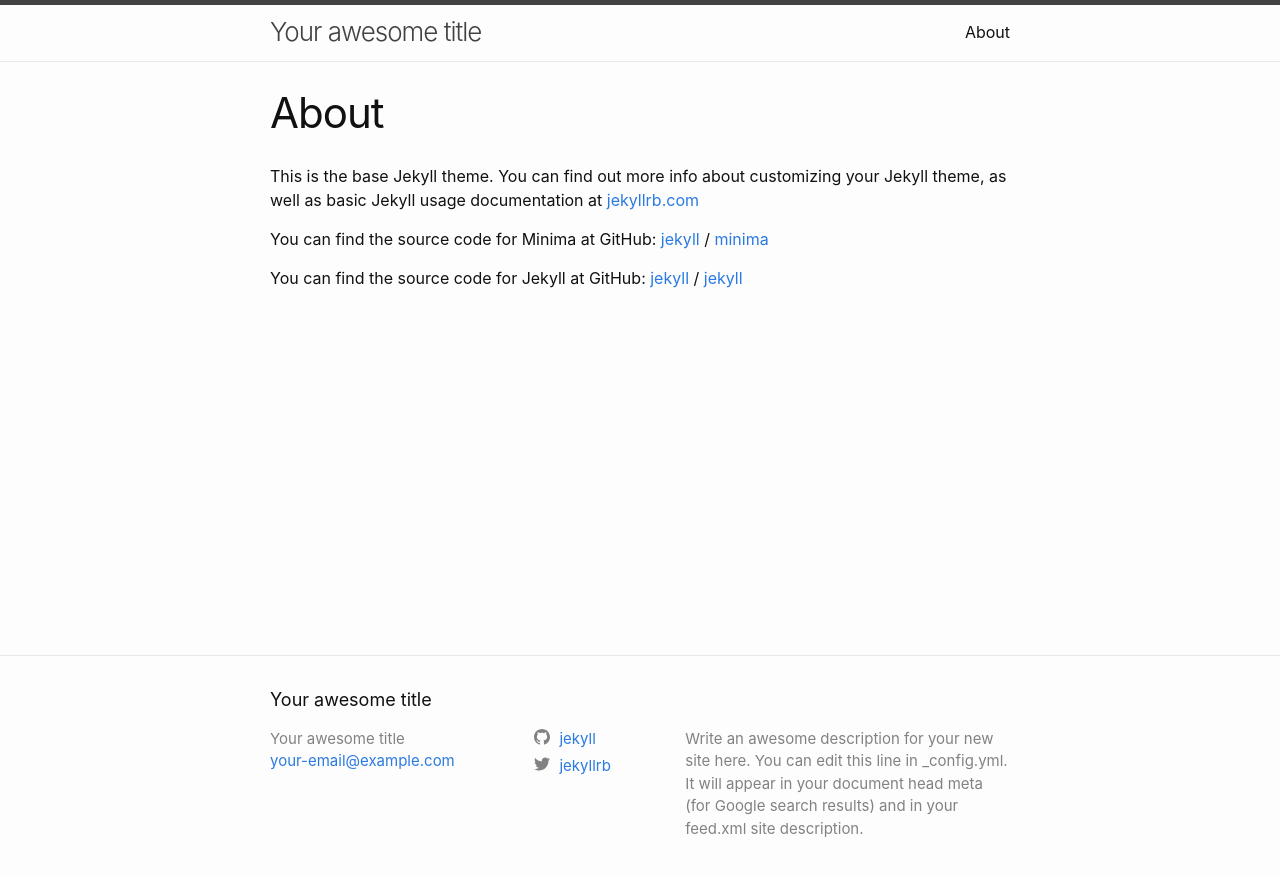
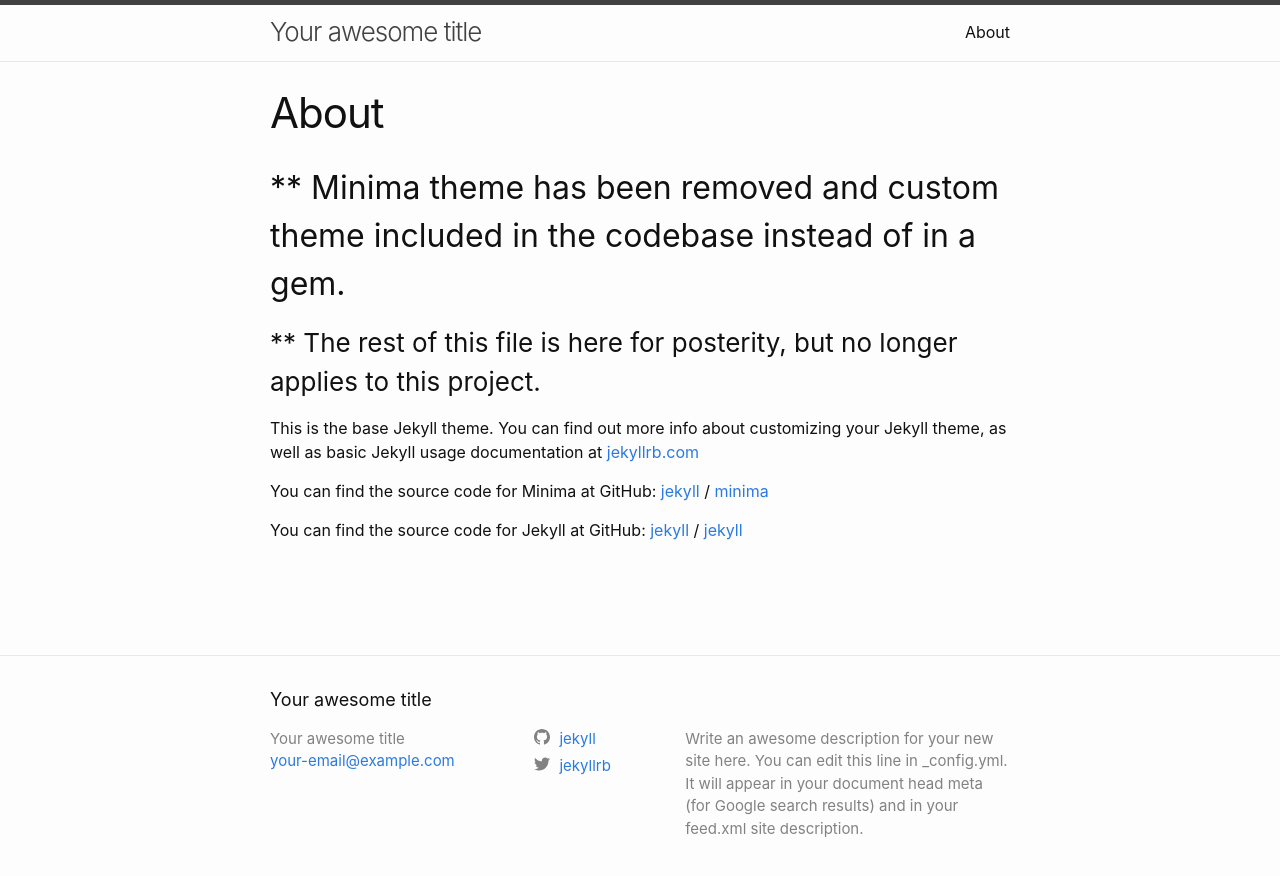
Before and after one commit to ronaldlynn/blog-mcclellan-tech, a Jekyll site: the page built from about.markdown, in a window 1280 px wide. Shown: the top 876 px of the page. Built offline with Jekyll 4.4.1, drawn with Linux system fonts in a browser that asks for light colours.

Commit message:
Rename minima theme

```diff
--- a/Gemfile
+++ b/Gemfile
@@ -8,8 +8,6 @@ source "https://rubygems.org"
 # This will help ensure the proper Jekyll version is running.
 # Happy Jekylling!
 gem "jekyll", "~> 4.1.1"
-# This is the default theme for new Jekyll sites. You may change this to anything you like.
-# gem "minima", "~> 2.5"
 # If you want to use GitHub Pages, remove the "gem "jekyll"" above and
 # uncomment the line below. To upgrade, run `bundle update github-pages`.
 # gem "github-pages", group: :jekyll_plugins
--- a/_config.yml
+++ b/_config.yml
@@ -30,7 +30,6 @@ twitter_username: jekyllrb
 github_username:  jekyll
 
 # Build settings
-# theme: minima
 plugins:
   - jekyll-feed
   - jekyll-seo-tag
--- a/_includes/social.html
+++ b/_includes/social.html
@@ -1,14 +1,14 @@
 <ul class="social-media-list">
-  {%- if site.dribbble_username -%}<li><a href="https://dribbble.com/{{ site.dribbble_username| cgi_escape | escape }}"><svg class="svg-icon"><use xlink:href="{{ '/assets/minima-social-icons.svg#dribbble' | relative_url }}"></use></svg> <span class="username">{{ site.dribbble_username| escape }}</span></a></li>{%- endif -%}
-  {%- if site.facebook_username -%}<li><a href="https://www.facebook.com/{{ site.facebook_username| cgi_escape | escape }}"><svg class="svg-icon"><use xlink:href="{{ '/assets/minima-social-icons.svg#facebook' | relative_url }}"></use></svg> <span class="username">{{ site.facebook_username| escape }}</span></a></li>{%- endif -%}
-  {%- if site.flickr_username -%}<li><a href="https://www.flickr.com/photos/{{ site.flickr_username| cgi_escape | escape }}"><svg class="svg-icon"><use xlink:href="{{ '/assets/minima-social-icons.svg#flickr' | relative_url }}"></use></svg> <span class="username">{{ site.flickr_username| escape }}</span></a></li>{%- endif -%}
-  {%- if site.github_username -%}<li><a href="https://github.com/{{ site.github_username| cgi_escape | escape }}"><svg class="svg-icon"><use xlink:href="{{ '/assets/minima-social-icons.svg#github' | relative_url }}"></use></svg> <span class="username">{{ site.github_username| escape }}</span></a></li>{%- endif -%}
-  {%- if site.instagram_username -%}<li><a href="https://instagram.com/{{ site.instagram_username| cgi_escape | escape }}"><svg class="svg-icon"><use xlink:href="{{ '/assets/minima-social-icons.svg#instagram' | relative_url }}"></use></svg> <span class="username">{{ site.instagram_username| escape }}</span></a></li>{%- endif -%}
-  {%- if site.linkedin_username -%}<li><a href="https://www.linkedin.com/in/{{ site.linkedin_username| cgi_escape | escape }}"><svg class="svg-icon"><use xlink:href="{{ '/assets/minima-social-icons.svg#linkedin' | relative_url }}"></use></svg> <span class="username">{{ site.linkedin_username| escape }}</span></a></li>{%- endif -%}
-  {%- if site.pinterest_username -%}<li><a href="https://www.pinterest.com/{{ site.pinterest_username| cgi_escape | escape }}"><svg class="svg-icon"><use xlink:href="{{ '/assets/minima-social-icons.svg#pinterest' | relative_url }}"></use></svg> <span class="username">{{ site.pinterest_username| escape }}</span></a></li>{%- endif -%}
-  {%- for mst in site.mastodon -%}{%- if mst.username and mst.instance -%}<li><a href="https://{{ mst.instance| cgi_escape | escape}}/@{{mst.username}}"><svg class="svg-icon"><use xlink:href="{{ '/assets/minima-social-icons.svg#mastodon' | relative_url }}"></use></svg> <span class="username">{{ mst.username|escape }}</span></a></li>{%- endif -%}{%- endfor -%}
-  {%- if site.twitter_username -%}<li><a href="https://www.twitter.com/{{ site.twitter_username| cgi_escape | escape }}"><svg class="svg-icon"><use xlink:href="{{ '/assets/minima-social-icons.svg#twitter' | relative_url }}"></use></svg> <span class="username">{{ site.twitter_username| escape }}</span></a></li>{%- endif -%}
-  {%- if site.youtube_username -%}<li><a href="https://youtube.com/{{ site.youtube_username| cgi_escape | escape }}"><svg class="svg-icon"><use xlink:href="{{ '/assets/minima-social-icons.svg#youtube' | relative_url }}"></use></svg> <span class="username">{{ site.youtube_username| escape }}</span></a></li>{%- endif -%}
-  {%- if site.googleplus_username -%}<li><a href="https://plus.google.com/{{ site.googleplus_username| escape }}"><svg class="svg-icon"><use xlink:href="{{ '/assets/minima-social-icons.svg#googleplus' | relative_url }}"></use></svg> <span class="username">{{ site.googleplus_username| escape }}</span></a></li>{%- endif -%}
-  {%- if site.rss -%}<li><a href="{{ 'feed.xml' | relative_url }}"><svg class="svg-icon"><use xlink:href="{{ '/assets/minima-social-icons.svg#rss' | relative_url }}"></use></svg> <span>{{ site.rss | escape }}</span></a></li>{%- endif -%}
+  {%- if site.dribbble_username -%}<li><a href="https://dribbble.com/{{ site.dribbble_username| cgi_escape | escape }}"><svg class="svg-icon"><use xlink:href="{{ '/assets/theme-social-icons.svg#dribbble' | relative_url }}"></use></svg> <span class="username">{{ site.dribbble_username| escape }}</span></a></li>{%- endif -%}
+  {%- if site.facebook_username -%}<li><a href="https://www.facebook.com/{{ site.facebook_username| cgi_escape | escape }}"><svg class="svg-icon"><use xlink:href="{{ '/assets/theme-social-icons.svg#facebook' | relative_url }}"></use></svg> <span class="username">{{ site.facebook_username| escape }}</span></a></li>{%- endif -%}
+  {%- if site.flickr_username -%}<li><a href="https://www.flickr.com/photos/{{ site.flickr_username| cgi_escape | escape }}"><svg class="svg-icon"><use xlink:href="{{ '/assets/theme-social-icons.svg#flickr' | relative_url }}"></use></svg> <span class="username">{{ site.flickr_username| escape }}</span></a></li>{%- endif -%}
+  {%- if site.github_username -%}<li><a href="https://github.com/{{ site.github_username| cgi_escape | escape }}"><svg class="svg-icon"><use xlink:href="{{ '/assets/theme-social-icons.svg#github' | relative_url }}"></use></svg> <span class="username">{{ site.github_username| escape }}</span></a></li>{%- endif -%}
+  {%- if site.instagram_username -%}<li><a href="https://instagram.com/{{ site.instagram_username| cgi_escape | escape }}"><svg class="svg-icon"><use xlink:href="{{ '/assets/theme-social-icons.svg#instagram' | relative_url }}"></use></svg> <span class="username">{{ site.instagram_username| escape }}</span></a></li>{%- endif -%}
+  {%- if site.linkedin_username -%}<li><a href="https://www.linkedin.com/in/{{ site.linkedin_username| cgi_escape | escape }}"><svg class="svg-icon"><use xlink:href="{{ '/assets/theme-social-icons.svg#linkedin' | relative_url }}"></use></svg> <span class="username">{{ site.linkedin_username| escape }}</span></a></li>{%- endif -%}
+  {%- if site.pinterest_username -%}<li><a href="https://www.pinterest.com/{{ site.pinterest_username| cgi_escape | escape }}"><svg class="svg-icon"><use xlink:href="{{ '/assets/theme-social-icons.svg#pinterest' | relative_url }}"></use></svg> <span class="username">{{ site.pinterest_username| escape }}</span></a></li>{%- endif -%}
+  {%- for mst in site.mastodon -%}{%- if mst.username and mst.instance -%}<li><a href="https://{{ mst.instance| cgi_escape | escape}}/@{{mst.username}}"><svg class="svg-icon"><use xlink:href="{{ '/assets/theme-social-icons.svg#mastodon' | relative_url }}"></use></svg> <span class="username">{{ mst.username|escape }}</span></a></li>{%- endif -%}{%- endfor -%}
+  {%- if site.twitter_username -%}<li><a href="https://www.twitter.com/{{ site.twitter_username| cgi_escape | escape }}"><svg class="svg-icon"><use xlink:href="{{ '/assets/theme-social-icons.svg#twitter' | relative_url }}"></use></svg> <span class="username">{{ site.twitter_username| escape }}</span></a></li>{%- endif -%}
+  {%- if site.youtube_username -%}<li><a href="https://youtube.com/{{ site.youtube_username| cgi_escape | escape }}"><svg class="svg-icon"><use xlink:href="{{ '/assets/theme-social-icons.svg#youtube' | relative_url }}"></use></svg> <span class="username">{{ site.youtube_username| escape }}</span></a></li>{%- endif -%}
+  {%- if site.googleplus_username -%}<li><a href="https://plus.google.com/{{ site.googleplus_username| escape }}"><svg class="svg-icon"><use xlink:href="{{ '/assets/theme-social-icons.svg#googleplus' | relative_url }}"></use></svg> <span class="username">{{ site.googleplus_username| escape }}</span></a></li>{%- endif -%}
+  {%- if site.rss -%}<li><a href="{{ 'feed.xml' | relative_url }}"><svg class="svg-icon"><use xlink:href="{{ '/assets/theme-social-icons.svg#rss' | relative_url }}"></use></svg> <span>{{ site.rss | escape }}</span></a></li>{%- endif -%}
 </ul>
--- a/_sass/minima.scss
+++ b/_sass/theme.scss
@@ -45,7 +45,7 @@ $on-laptop:        800px !default;
 
 // Import partials.
 @import
-  "minima/base",
-  "minima/layout",
-  "minima/syntax-highlighting"
+  "theme/base",
+  "theme/layout",
+  "theme/syntax-highlighting"
 ;
--- a/about.markdown
+++ b/about.markdown
@@ -3,6 +3,9 @@ layout: page
 title: About
 permalink: /about/
 ---
+
+## ** Minima theme has been removed and custom theme included in the codebase instead of in a gem.
+### ** The rest of this file is here for posterity, but no longer applies to this project.
 
 This is the base Jekyll theme. You can find out more info about customizing your Jekyll theme, as well as basic Jekyll usage documentation at [jekyllrb.com](https://jekyllrb.com/)
 
--- a/assets/main.scss
+++ b/assets/main.scss
@@ -2,4 +2,4 @@
 # Only the main Sass file needs front matter (the dashes are enough)
 ---
 
-@import "minima";
+@import "theme";
```
Also changed, not shown: _sass/theme/_base.scss (renamed from _sass/minima/_base.scss), _sass/theme/_layout.scss (renamed from _sass/minima/_layout.scss), _sass/theme/_syntax-highlighting.scss (renamed from _sass/minima/_syntax-highlighting.scss), assets/theme-social-icons.svg (renamed from assets/minima-social-icons.svg).
